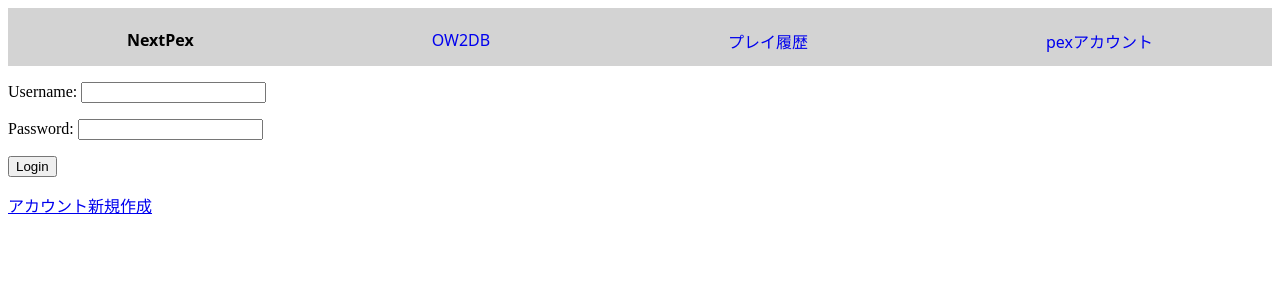
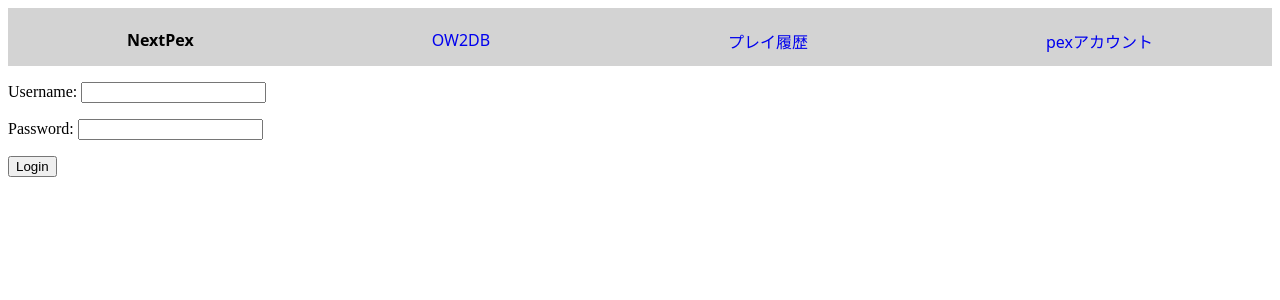
Before and after one commit to tinaxd/gamewatch_server, a Django app: page /nextpex/account/login in a window 1280 px wide. Shown: the top 300 px of the page. Run offline with Django 4.2, Linux system fonts and the light colour scheme.

Commit message:
register no

```diff
--- a/web/templates/web/login.html
+++ b/web/templates/web/login.html
@@ -14,7 +14,5 @@
         {{form.as_p}}
         <p><input type="submit" value="Login"></p>
     </form>
-
-    <a href="{% url 'web:register-account' %}">アカウント新規作成</a>
 </div>
 {% endblock body %}
```
